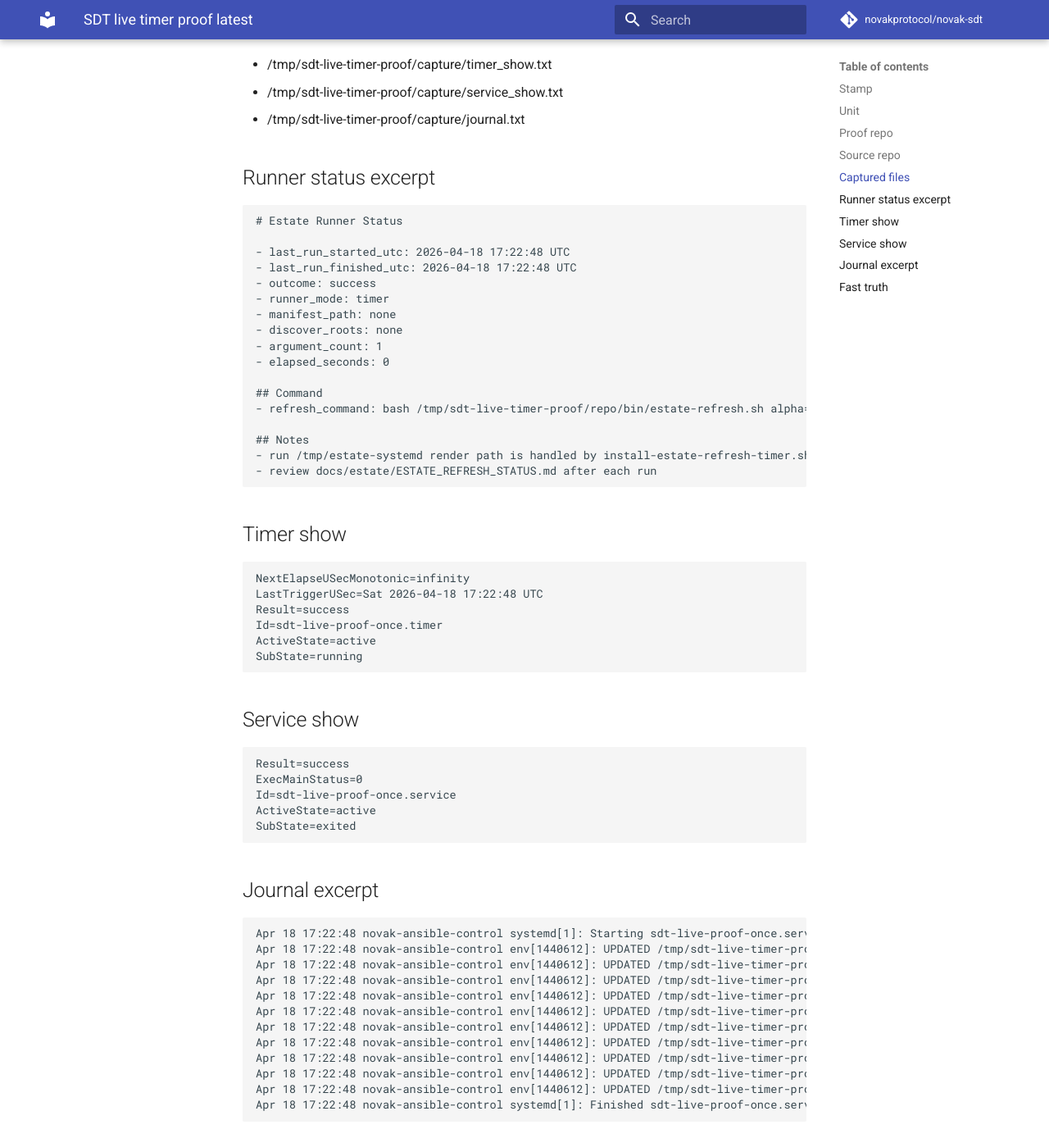
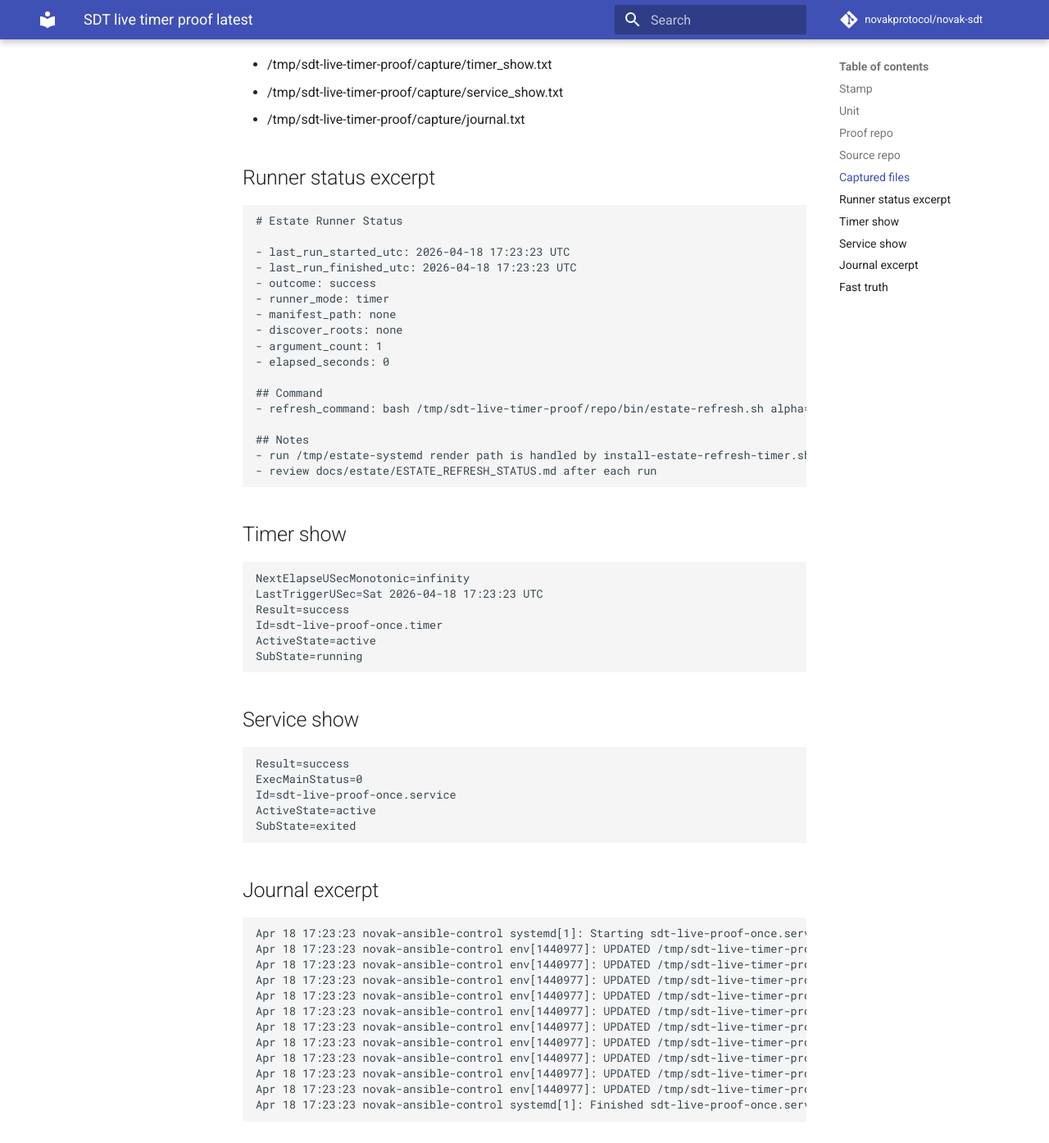
Before and after one commit to novakprotocol/novak-sdt, an MkDocs documentation site: the page built from docs/status/SDT_LIVE_TIMER_PROOF_LATEST.md, in a window 1280 px wide and 1400 px high, scrolled down 679 px. Shown: the top 1394 px of the window at 82% size. Built offline with MkDocs 1.6.1 and Material for MkDocs 9.7.7, drawn with Linux system fonts in a browser that asks for light colours; comment, search, counter and statistics services are not loaded; some of the changed text lies outside the part shown.

Commit message:
ops: refresh internal candidate proof docs for rc2

````diff
--- a/docs/status/SDT_LIVE_TIMER_PROOF_LATEST.md
+++ b/docs/status/SDT_LIVE_TIMER_PROOF_LATEST.md
@@ -21,8 +21,8 @@
 ```
 # Estate Runner Status
 
-- last_run_started_utc: 2026-04-18 17:22:48 UTC
-- last_run_finished_utc: 2026-04-18 17:22:48 UTC
+- last_run_started_utc: 2026-04-18 17:23:23 UTC
+- last_run_finished_utc: 2026-04-18 17:23:23 UTC
 - outcome: success
 - runner_mode: timer
 - manifest_path: none
@@ -41,7 +41,7 @@
 ## Timer show
 ```
 NextElapseUSecMonotonic=infinity
-LastTriggerUSec=Sat 2026-04-18 17:22:48 UTC
+LastTriggerUSec=Sat 2026-04-18 17:23:23 UTC
 Result=success
 Id=sdt-live-proof-once.timer
 ActiveState=active
@@ -59,18 +59,18 @@ SubState=exited
 
 ## Journal excerpt
 ```
-Apr 18 17:22:48 novak-ansible-control systemd[1]: Starting sdt-live-proof-once.service - /usr/bin/env bash --noprofile --norc bin/estate-refresh-runner.sh alpha=/tmp/sdt-live-timer-proof/source...
-Apr 18 17:22:48 novak-ansible-control env[1440612]: UPDATED /tmp/sdt-live-timer-proof/repo/docs/estate/ESTATE_HISTORY_SUMMARY.md
-Apr 18 17:22:48 novak-ansible-control env[1440612]: UPDATED /tmp/sdt-live-timer-proof/repo/docs/estate/ESTATE_PRIORITY_QUEUE.md
-Apr 18 17:22:48 novak-ansible-control env[1440612]: UPDATED /tmp/sdt-live-timer-proof/repo/docs/estate/ESTATE_ACTION_QUEUE.md
-Apr 18 17:22:48 novak-ansible-control env[1440612]: UPDATED /tmp/sdt-live-timer-proof/repo/docs/estate/ESTATE_INGEST_SUMMARY.md
-Apr 18 17:22:48 novak-ansible-control env[1440612]: UPDATED /tmp/sdt-live-timer-proof/repo/docs/estate/ESTATE_CATALOG.md
-Apr 18 17:22:48 novak-ansible-control env[1440612]: UPDATED /tmp/sdt-live-timer-proof/repo/docs/estate/ESTATE_REFRESH_STATUS.md
-Apr 18 17:22:48 novak-ansible-control env[1440612]: UPDATED /tmp/sdt-live-timer-proof/repo/docs/estate/ESTATE_ARCHIVE_INDEX.md
-Apr 18 17:22:48 novak-ansible-control env[1440612]: UPDATED /tmp/sdt-live-timer-proof/repo/docs/estate/ESTATE_DELTA.md
-Apr 18 17:22:48 novak-ansible-control env[1440612]: UPDATED /tmp/sdt-live-timer-proof/repo/docs/estate/ESTATE_TRENDS.md
-Apr 18 17:22:48 novak-ansible-control env[1440612]: UPDATED /tmp/sdt-live-timer-proof/repo/estate/archive/estate_refresh_history.ndjson
-Apr 18 17:22:48 novak-ansible-control systemd[1]: Finished sdt-live-proof-once.service - /usr/bin/env bash --noprofile --norc bin/estate-refresh-runner.sh alpha=/tmp/sdt-live-timer-proof/source.
+Apr 18 17:23:23 novak-ansible-control systemd[1]: Starting sdt-live-proof-once.service - /usr/bin/env bash --noprofile --norc bin/estate-refresh-runner.sh alpha=/tmp/sdt-live-timer-proof/source...
+Apr 18 17:23:23 novak-ansible-control env[1440977]: UPDATED /tmp/sdt-live-timer-proof/repo/docs/estate/ESTATE_HISTORY_SUMMARY.md
+Apr 18 17:23:23 novak-ansible-control env[1440977]: UPDATED /tmp/sdt-live-timer-proof/repo/docs/estate/ESTATE_PRIORITY_QUEUE.md
+Apr 18 17:23:23 novak-ansible-control env[1440977]: UPDATED /tmp/sdt-live-timer-proof/repo/docs/estate/ESTATE_ACTION_QUEUE.md
+Apr 18 17:23:23 novak-ansible-control env[1440977]: UPDATED /tmp/sdt-live-timer-proof/repo/docs/estate/ESTATE_INGEST_SUMMARY.md
+Apr 18 17:23:23 novak-ansible-control env[1440977]: UPDATED /tmp/sdt-live-timer-proof/repo/docs/estate/ESTATE_CATALOG.md
+Apr 18 17:23:23 novak-ansible-control env[1440977]: UPDATED /tmp/sdt-live-timer-proof/repo/docs/estate/ESTATE_REFRESH_STATUS.md
+Apr 18 17:23:23 novak-ansible-control env[1440977]: UPDATED /tmp/sdt-live-timer-proof/repo/docs/estate/ESTATE_ARCHIVE_INDEX.md
+Apr 18 17:23:23 novak-ansible-control env[1440977]: UPDATED /tmp/sdt-live-timer-proof/repo/docs/estate/ESTATE_DELTA.md
+Apr 18 17:23:23 novak-ansible-control env[1440977]: UPDATED /tmp/sdt-live-timer-proof/repo/docs/estate/ESTATE_TRENDS.md
+Apr 18 17:23:23 novak-ansible-control env[1440977]: UPDATED /tmp/sdt-live-timer-proof/repo/estate/archive/estate_refresh_history.ndjson
+Apr 18 17:23:23 novak-ansible-control systemd[1]: Finished sdt-live-proof-once.service - /usr/bin/env bash --noprofile --norc bin/estate-refresh-runner.sh alpha=/tmp/sdt-live-timer-proof/source.
 ```
 
 ## Fast truth
````
Also changed, not shown: other parts of docs/status/SDT_LIVE_TIMER_PROOF_LATEST.md (+1 -1 lines), docs/status/SDT_INTERNAL_CANDIDATE_PROOF.md (+1 -1 lines), docs/status/SDT_NOTIFY_N1_LATEST.md (+1 -1 lines).
